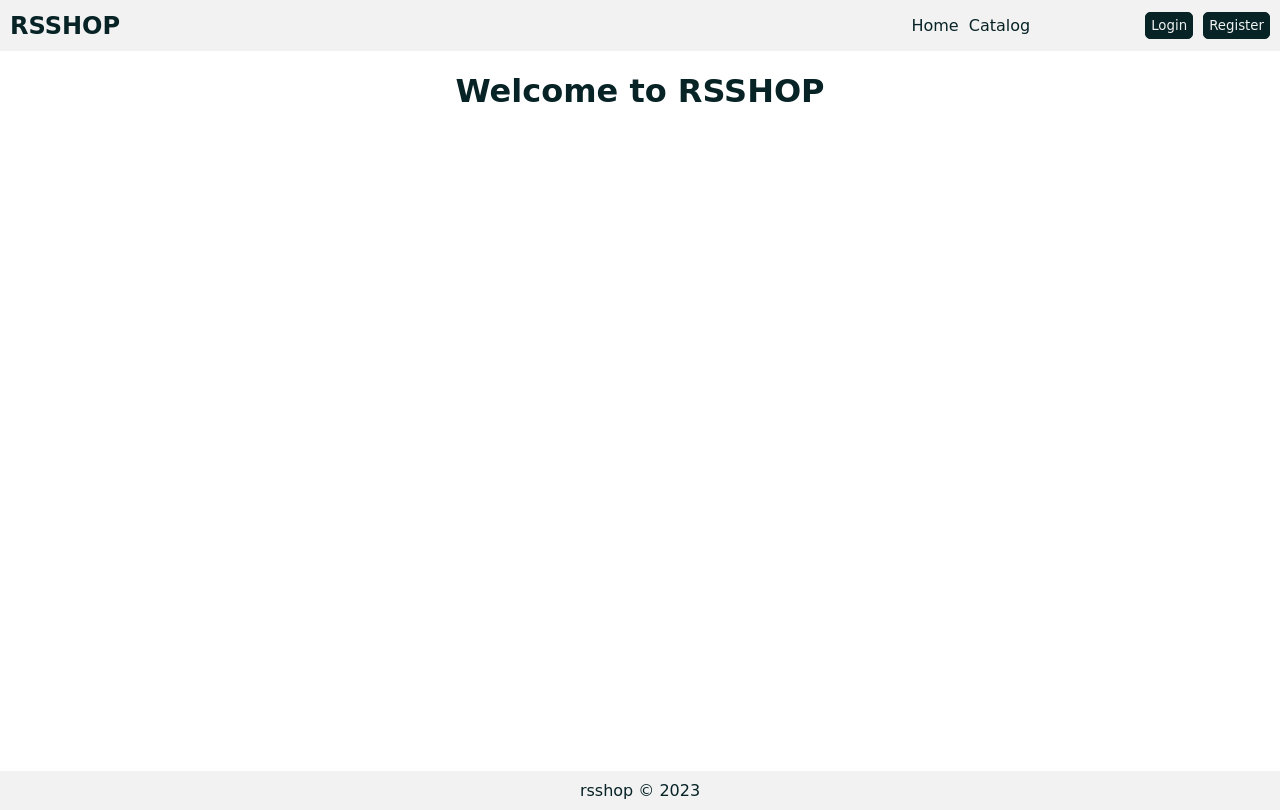
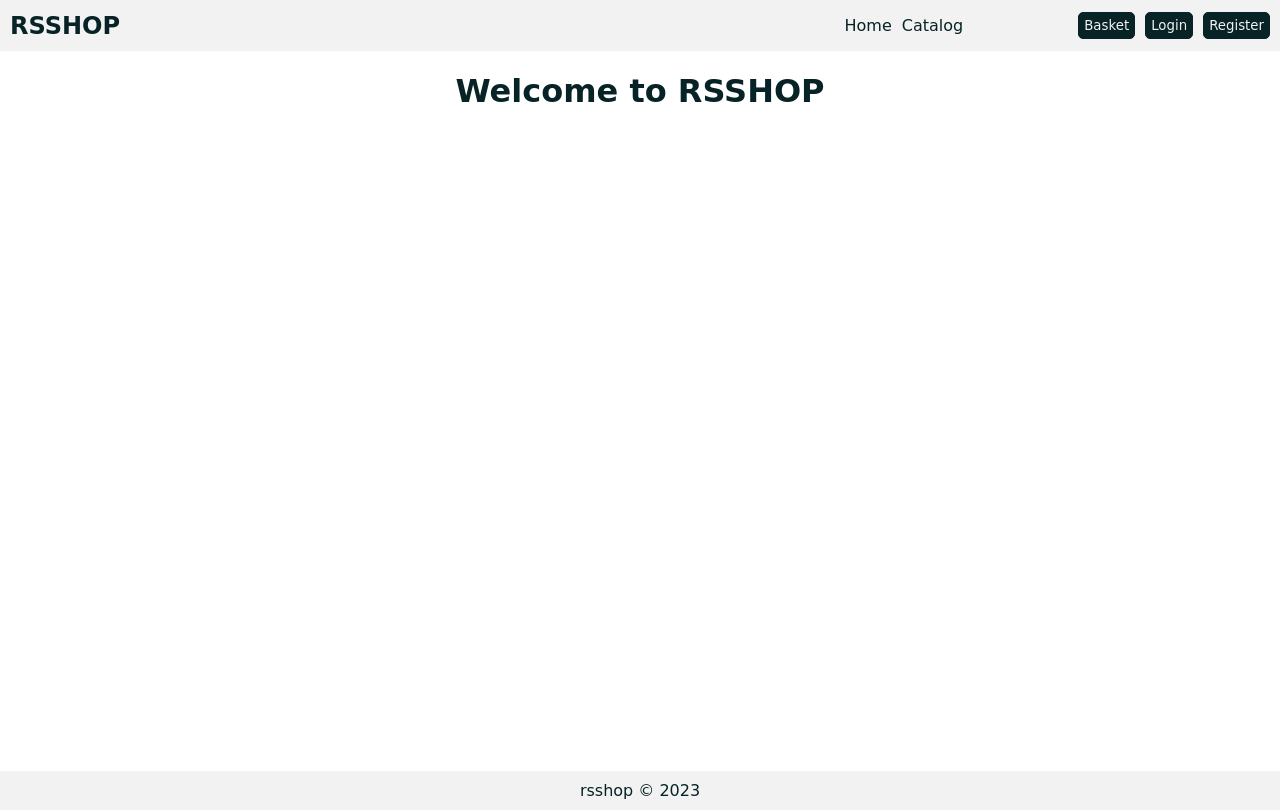
Before and after one commit to Taraikovich/eCommerce-Application, a website built with webpack: page src/template.html in a window 1280 px wide. Built offline with nearby package versions, Linux system fonts and the light colour scheme; a web font is replaced by a local one; what @commercetools/sdk-client-v2 would draw is missing.

Commit message:
fix: fix eslint errors

```diff
--- /dev/null
+++ b/src/components/basketButton.ts
@@ -0,0 +1,25 @@
+import { Router } from '../router/router';
+import { Button } from './button';
+
+export class BasketButton extends Button {
+  constructor() {
+    super();
+    this.changePage();
+  }
+
+  createButton(): HTMLButtonElement {
+    super.createButton();
+    this.button.textContent = 'Basket';
+    this.button.className = 'basket-button';
+    return this.button;
+  }
+
+  private changePage(): void {
+    this.button.addEventListener('click', () => {
+      const newURL = '/basket';
+      window.history.pushState({}, '', newURL);
+      document.body.textContent = '';
+      new Router();
+    });
+  }
+}
--- /dev/null
+++ b/src/components/basketForm.ts
@@ -0,0 +1,13 @@
+
+
+export class BasketForm {
+    private form = document.createElement('form');
+
+    constructor() {
+        this.form.className = 'basket-form';
+    }
+
+    createForm(): HTMLFormElement {
+        return this.form;
+      }
+}
--- a/src/components/button.scss
+++ b/src/components/button.scss
@@ -30,3 +30,8 @@ button:hover {
   background-color: #f2f2f2;
   color: #072326;
 }
+
+.basket-button {
+  background-image: url('./images/shopping-cart.png');
+
+}
--- a/src/components/navigation.ts
+++ b/src/components/navigation.ts
@@ -4,6 +4,7 @@ import { LoginButton } from './loginButton';
 import { RegisterButton } from './registerButton';
 import { LogoutButton } from './logoutButton';
 import { ProfileButton } from './profileButton';
+import { BasketButton } from './basketButton';
 
 export class Navigation {
   list = document.createElement('ul');
@@ -48,11 +49,13 @@ export class Navigation {
     if (getUserId()) {
       const logoutBtn = new LogoutButton();
       const profileBtn = new ProfileButton();
-      buttons.append(profileBtn.createButton(), logoutBtn.createButton());
+      const basketBtn = new BasketButton();
+      buttons.append(basketBtn.createButton(), profileBtn.createButton(), logoutBtn.createButton());
     } else {
       const loginBtn = new LoginButton();
       const registrBtn = new RegisterButton();
-      buttons.append(loginBtn.createButton(), registrBtn.createButton());
+      const basketBtn = new BasketButton();
+      buttons.append(basketBtn.createButton(), loginBtn.createButton(), registrBtn.createButton());
     }
     return buttons;
   }
--- a/src/router/router.ts
+++ b/src/router/router.ts
@@ -3,6 +3,7 @@ import { HomePageView } from '../views/homePageView';
 import { LoginPageView } from '../views/loginPageView';
 import { RegisterPageView } from '../views/registerPageView';
 import { ProfilePageView } from '../views/profilePageView';
+import { BasketPageView } from '../views/basketPageView';
 import { getUserId } from '../state/getUserId';
 import { ProductsView } from '../views/productsView';
 import { ProductView } from '../views/productView';
@@ -20,6 +21,8 @@ export class Router {
 
   profilePage = new ProfilePageView();
 
+  basketPage = new BasketPageView();
+
   constructor() {
     this.createView();
   }
@@ -28,6 +31,8 @@ export class Router {
     const rout = this.getUrl();
     if (rout === '/') {
       this.homePage.createView();
+    } else if (rout === '/basket') {
+      this.basketPage.createView();
     } else if (rout === '/login') {
       if (getUserId()) {
         window.history.pushState({}, '', '/');
--- /dev/null
+++ b/src/views/basketPageView.ts
@@ -0,0 +1,23 @@
+import { View } from './view';
+import { BasketForm } from '../components/basketForm';
+
+export class BasketPageView extends View {
+    private basketForm = new BasketForm();
+
+    constructor() {
+      super();
+      this.createContent();
+    }
+
+    private createContent(): void {
+        const sectionBasketForm = this.createSection('basket-form');
+        sectionBasketForm.append(this.basketForm.createForm());
+
+        this.main.append(
+          this.addH1('Basket'),
+          sectionBasketForm,
+          this.basketForm.createForm()
+        );
+      }
+
+    }
```
Also changed, not shown: src/images/shopping-cart.png (added).
